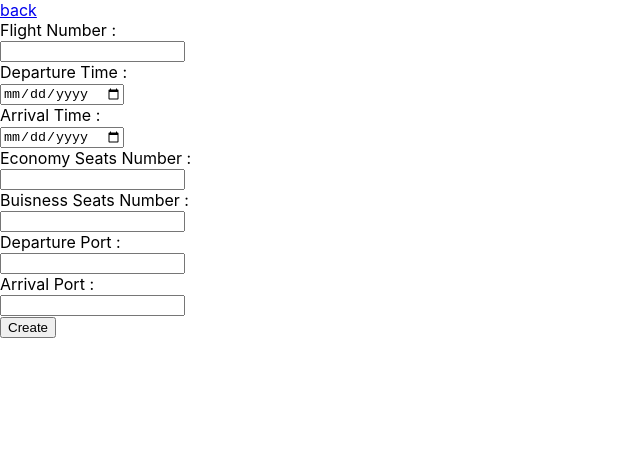
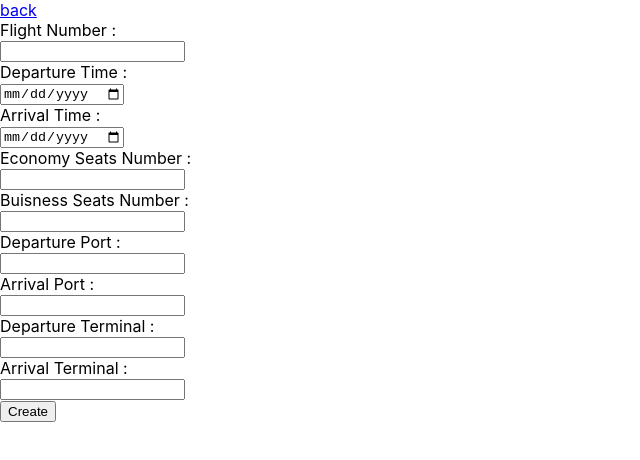
Before and after one commit to advanced-computer-lab/Unique-and-in-English-only, a React (Create React App) app in the folder Frontend/react-app/: page /createFlight in a window 1280 px wide. Shown: the top 460 px of the page, without its empty margins (0-640 px from the left). Built offline with nearby package versions, Linux system fonts and the light colour scheme.

Commit message:
added terminal (update,list,search,create)

```diff
--- a/Frontend/react-app/src/createFlight.js
+++ b/Frontend/react-app/src/createFlight.js
@@ -12,6 +12,9 @@ function CreateFlight() {
     BuisnessSeatsNumber: '',
     DeparturePort: '',
     ArrivalPort: '',
+    ArrivalTerminal:'',
+    DepartureTerminal:'',
+
   })
 
   const set = name => {
@@ -51,6 +54,10 @@ function CreateFlight() {
         <input type="text" minLength="1" required="true" id="DeparturePort" value={values.DeparturePort} onChange={set('DeparturePort')}  ></input><br></br>
         <label >Arrival Port : </label><br></br>
         <input type="text" minLength="1" required id="ArrivalPort" value={values.ArrivalPort} onChange={set('ArrivalPort')}  ></input><br></br>
+        <label >Departure Terminal : </label><br></br>
+        <input type="text" minLength="1" required="true" id="DepartureTerminal" value={values.DepartureTerminal} onChange={set('DepartureTerminal')}  ></input><br></br>
+        <label >Arrival Terminal : </label><br></br>
+        <input type="text" minLength="1" required id="ArrivalTerminal" value={values.ArrivalTerminal} onChange={set('ArrivalTerminal')}  ></input><br></br>
         <button type="button" onClick={(e) => { onSubmit(e) }}>Create</button>
       </form>
       <PopUp trigger={buttonSuccessPopup} setTrigger={setButtonSuccessPopup}>
--- a/Frontend/react-app/src/listFlights.js
+++ b/Frontend/react-app/src/listFlights.js
@@ -66,6 +66,8 @@ function ListFlights() {
             <p className="left-txt"> <b>Buisness Seats Number:{f.BuisnessSeatsNumber} </b></p>
             <p className="left-txt"> <b>Departure Port:{f.DeparturePort} </b></p>
             <p className="left-txt"> <b>Arrival Port:{f.ArrivalPort} </b></p>
+            <p className="left-txt"> <b>Departure Port:{f.DepartureTerminal} </b></p>
+            <p className="left-txt"> <b>Arrival Port:{f.ArrivalTerminal} </b></p>
             <button className="left-txt" onClick={(e) => { DeleteClickHandler(f) }}>  <b>Delete</b></button>
             <button className="left-txt" onClick={(e) => { UpdateClickHandler(f) }}>  <b>update</b></button>
 
--- a/Frontend/react-app/src/searchFlights.js
+++ b/Frontend/react-app/src/searchFlights.js
@@ -12,6 +12,8 @@ function SearchFlight() {
     BuisnessSeatsNumber: '',
     DeparturePort: '',
     ArrivalPort: '',
+    DepartureTerminal: '',
+    ArrivalTerminal: '',
   });
 
   const [flight, setFlight] = useState([]);
@@ -82,6 +84,10 @@ function SearchFlight() {
           <input type="text" id="DeparturePort" value={values.DeparturePort} onChange={set('DeparturePort')}  ></input><br></br>
           <label >Arrival Port : </label><br></br>
           <input type="text" id="ArrivalPort" value={values.ArrivalPort} onChange={set('ArrivalPort')}  ></input><br></br>
+          <label >Departure Terminal : </label><br></br>
+          <input type="text" id="DepartureTerminal" value={values.DepartureTerminal} onChange={set('DepartureTerminal')}  ></input><br></br>
+          <label >Arrival Port : </label><br></br>
+          <input type="text" id="ArrivalTerminal" value={values.ArrivalTerminal} onChange={set('ArrivalTerminal')}  ></input><br></br>
           <button type="button" onClick={(e) => { onSubmit(e) }}>search</button>
         </form>
       </div>
@@ -97,6 +103,8 @@ function SearchFlight() {
               <p className="left-txt"> <b>Buisness Seats Number:{f.BuisnessSeatsNumber} </b></p>
               <p className="left-txt"> <b>Departure Port:{f.DeparturePort} </b></p>
               <p className="left-txt"> <b>Arrival Port:{f.ArrivalPort} </b></p>
+              <p className="left-txt"> <b>Departure Terminal:{f.DepartureTerminal} </b></p>
+              <p className="left-txt"> <b>Arrival Terminal:{f.ArrivalTerminal} </b></p>
               <button className="left-txt" onClick={(e) => { DeleteClickHandler(f) }}>  <b>Delete</b></button>
               <button className="left-txt" onClick={(e) => { UpdateClickHandler(f) }}>  <b>update</b></button>
             </div>
--- a/Frontend/react-app/src/updateFlight.js
+++ b/Frontend/react-app/src/updateFlight.js
@@ -17,6 +17,8 @@ function UpdateFlight(props) {
     BuisnessSeatsNumber: '',
     DeparturePort: '',
     ArrivalPort: '',
+    DepartureTerminal: '',
+    ArrivalTerminal: '',
   })
 
   const set = name => {
@@ -56,6 +58,10 @@ function UpdateFlight(props) {
         <input type="text" required id="DeparturePort" value={values.DeparturePort} onChange={set('DeparturePort')}  ></input><br></br>
         <label >Arrival Port : </label><br></br>
         <input type="text" required id="ArrivalPort" value={values.ArrivalPort} onChange={set('ArrivalPort')}  ></input><br></br>
+        <label >Departure Terminal : </label><br></br>
+        <input type="text" required id="DepartureTerminal" value={values.DepartureTerminal} onChange={set('DepartureTerminal')}  ></input><br></br>
+        <label >Arrival Terminal : </label><br></br>
+        <input type="text" required id="ArrivalTerminal" value={values.ArrivalTerminal} onChange={set('ArrivalTerminal')}  ></input><br></br>
         <button type="button" onClick={(e) => { onSubmit(e) }}>update</button>
       </form>
       <PopUp trigger={buttonSuccessPopup} setTrigger={setButtonSuccessPopup}>
```
